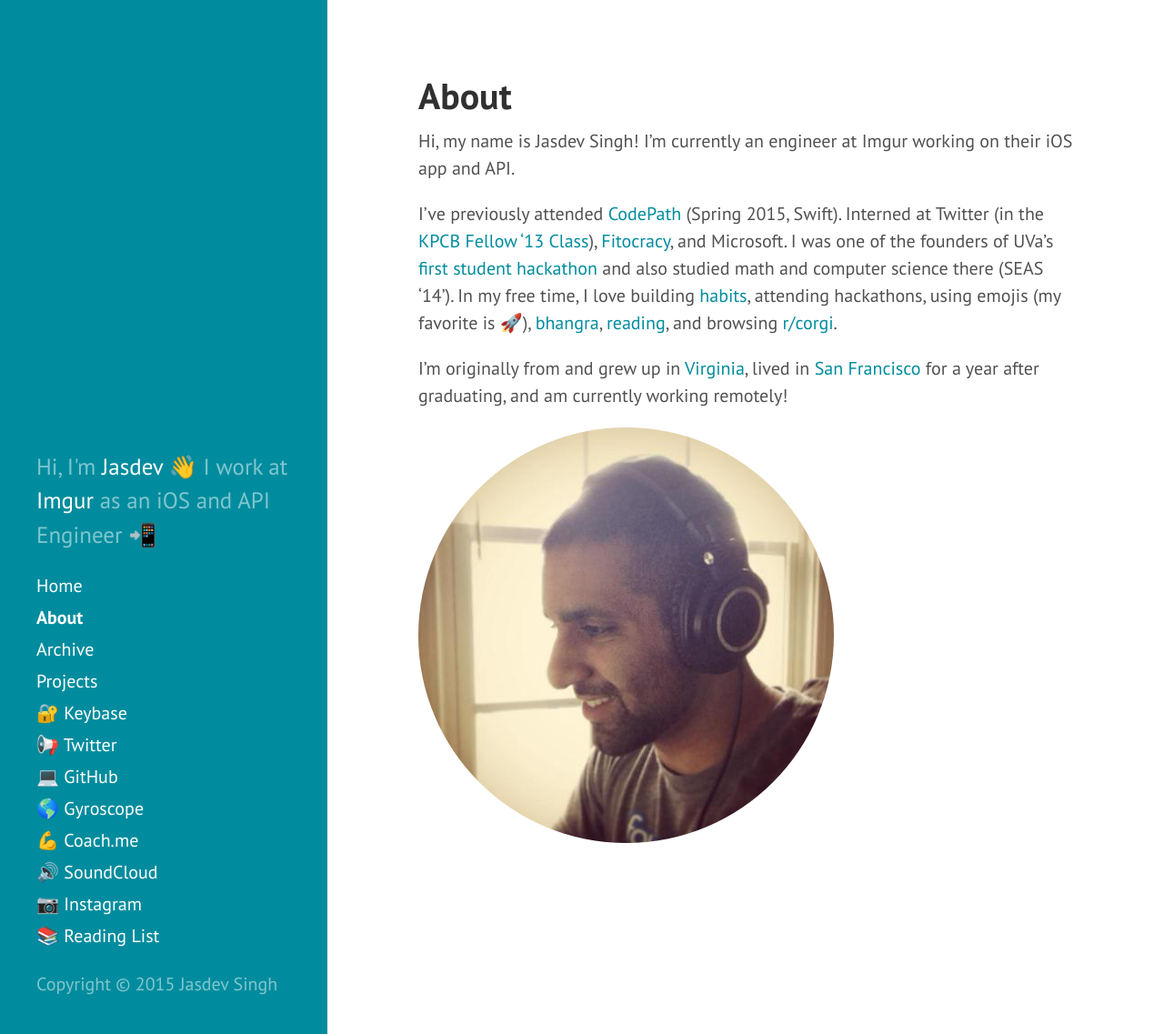
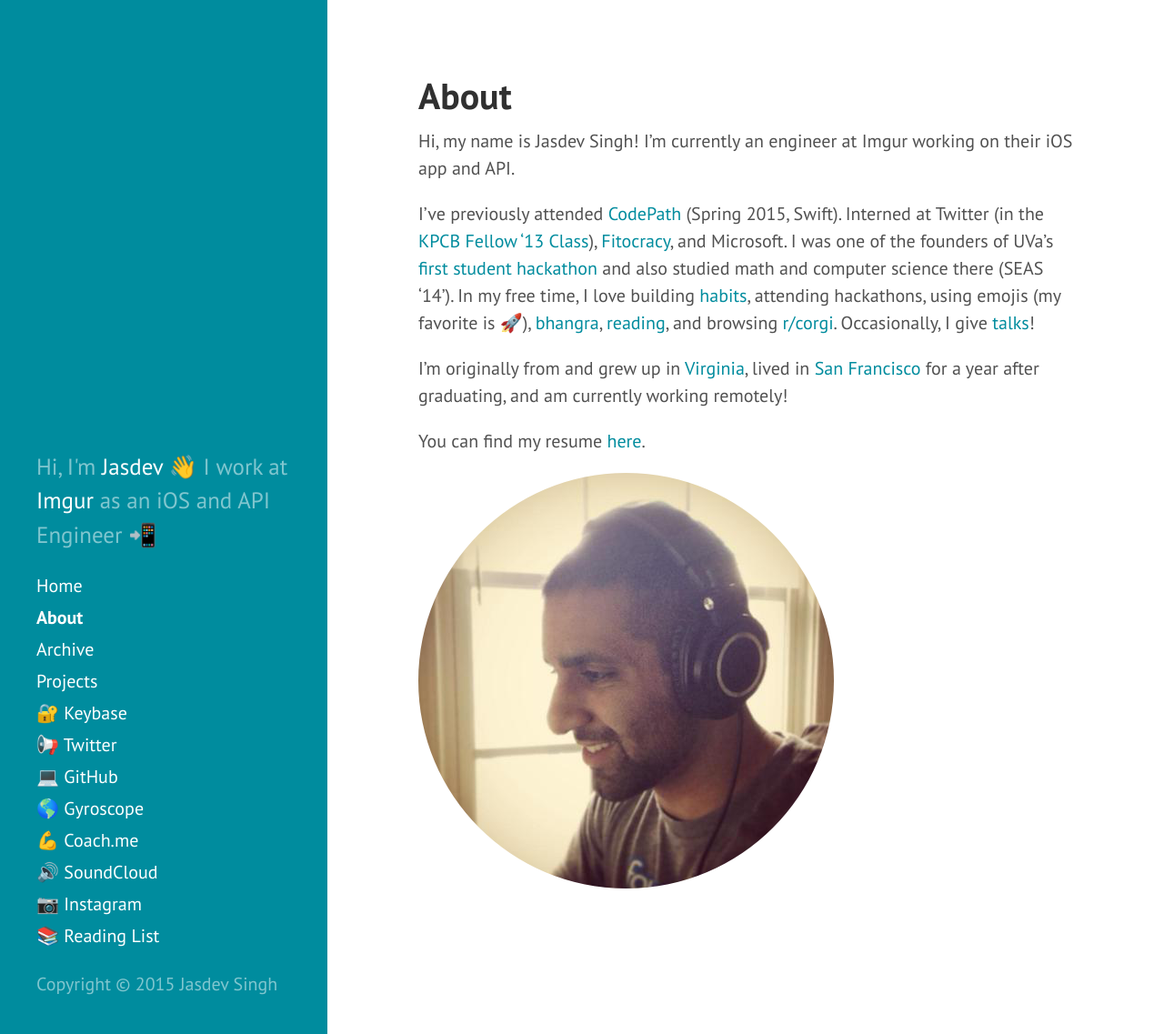
Before and after one commit to rvsrvs/jasdev.github.io, a Jekyll site: the page built from about.md, in a window 1280 px wide and 1137 px high. Shown: the whole window at 91% size. Built offline with Jekyll 4.4.1, drawn with Linux system fonts in a browser that asks for light colours; Markdown is read by kramdown in place of the engine named in the settings.

Commit message:
Adding talks and resume

```diff
--- a/about.md
+++ b/about.md
@@ -6,8 +6,10 @@ title: About
 Hi, my name is Jasdev Singh! I'm currently an engineer at Imgur working on their iOS
 app and API.
 
-I've previously attended [CodePath](http://codepath.com) (Spring 2015, Swift). Interned at Twitter (in the [KPCB Fellow '13 Class](http://kpcbfellows.com)), [Fitocracy](https://www.fitocracy.com), and Microsoft. I was one of the founders of UVa's [first student hackathon](http://hackuva.io) and also studied math and computer science there (SEAS '14'). In my free time, I love building [habits](https://www.coach.me/users/3140daf3d432d7f0065b), attending hackathons, using emojis (my favorite is 🚀), [bhangra](https://youtu.be/vXgF-Ezg78c?t=15s), [reading](/reading-list/), and browsing [r/corgi](http://imgur.com/r/corgi/top).
+I've previously attended [CodePath](http://codepath.com) (Spring 2015, Swift). Interned at Twitter (in the [KPCB Fellow '13 Class](http://kpcbfellows.com)), [Fitocracy](https://www.fitocracy.com), and Microsoft. I was one of the founders of UVa's [first student hackathon](http://hackuva.io) and also studied math and computer science there (SEAS '14'). In my free time, I love building [habits](https://www.coach.me/users/3140daf3d432d7f0065b), attending hackathons, using emojis (my favorite is 🚀), [bhangra](https://youtu.be/vXgF-Ezg78c?t=15s), [reading](/reading-list/), and browsing [r/corgi](http://imgur.com/r/corgi/top). Occasionally, I give [talks](https://github.com/Jasdev/talks)!
 
 I'm originally from and grew up in [Virginia](http://en.wikipedia.org/wiki/Fairfax_Station,_Virginia), lived in [San Francisco](http://en.wikipedia.org/wiki/San_Francisco) for a year after graduating, and am currently working remotely!
 
+You can find my resume [here](/public/resume.pdf).
+
 ![](/public/images/about-pic.png)
```
Also changed, not shown: 1 other file.
